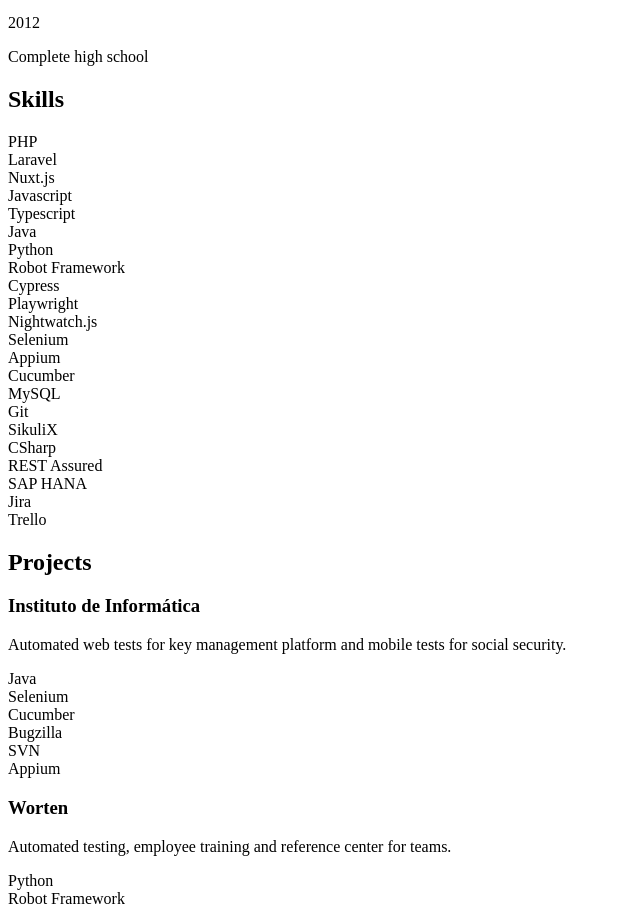
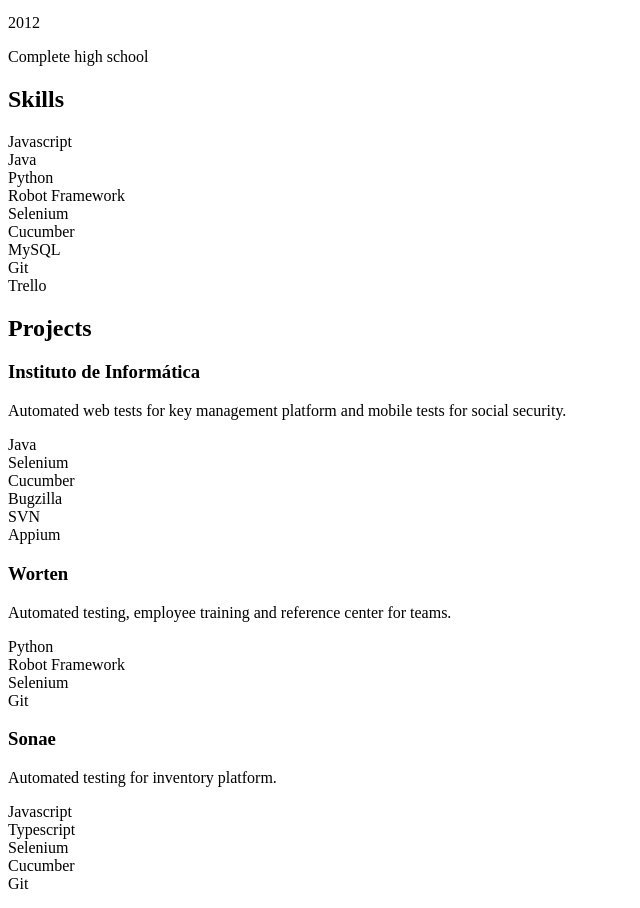
Before and after one commit to jefynhu11/jefynhu11, a Nuxt app: page / in a window 1280 px wide. Shown: the part 1280-2188 px from the top of the page, without its empty margins (0-640 px from the left). Built offline with nearby package versions, Linux system fonts and the light colour scheme.

Commit message:
Update Skills.vue

```diff
--- a/components/Skills.vue
+++ b/components/Skills.vue
@@ -2,27 +2,14 @@
     <section class="flex flex-col gap-y-3">
         <h2 class="text-2xl font-bold">Skills</h2>
         <div class="flex flex-wrap gap-1">
-            <div class="bg-gray-800 px-2 py-0.5 border rounded-md text-white text-xs font-semibold font-mono">PHP</div>
-            <div class="bg-gray-800 px-2 py-0.5 border rounded-md text-white text-xs font-semibold font-mono">Laravel</div>
-            <div class="bg-gray-800 px-2 py-0.5 border rounded-md text-white text-xs font-semibold font-mono">Nuxt.js</div>
             <div class="bg-gray-800 px-2 py-0.5 border rounded-md text-white text-xs font-semibold font-mono">Javascript</div>
-            <div class="bg-gray-800 px-2 py-0.5 border rounded-md text-white text-xs font-semibold font-mono">Typescript</div>
             <div class="bg-gray-800 px-2 py-0.5 border rounded-md text-white text-xs font-semibold font-mono">Java</div>
             <div class="bg-gray-800 px-2 py-0.5 border rounded-md text-white text-xs font-semibold font-mono">Python</div>
             <div class="bg-gray-800 px-2 py-0.5 border rounded-md text-white text-xs font-semibold font-mono">Robot Framework</div>
-            <div class="bg-gray-800 px-2 py-0.5 border rounded-md text-white text-xs font-semibold font-mono">Cypress</div>
-            <div class="bg-gray-800 px-2 py-0.5 border rounded-md text-white text-xs font-semibold font-mono">Playwright</div>
-            <div class="bg-gray-800 px-2 py-0.5 border rounded-md text-white text-xs font-semibold font-mono">Nightwatch.js</div>
             <div class="bg-gray-800 px-2 py-0.5 border rounded-md text-white text-xs font-semibold font-mono">Selenium</div>
-            <div class="bg-gray-800 px-2 py-0.5 border rounded-md text-white text-xs font-semibold font-mono">Appium</div>
             <div class="bg-gray-800 px-2 py-0.5 border rounded-md text-white text-xs font-semibold font-mono">Cucumber</div>
             <div class="bg-gray-800 px-2 py-0.5 border rounded-md text-white text-xs font-semibold font-mono">MySQL</div>
             <div class="bg-gray-800 px-2 py-0.5 border rounded-md text-white text-xs font-semibold font-mono">Git</div>
-            <div class="bg-gray-800 px-2 py-0.5 border rounded-md text-white text-xs font-semibold font-mono">SikuliX</div>
-            <div class="bg-gray-800 px-2 py-0.5 border rounded-md text-white text-xs font-semibold font-mono">CSharp</div>
-            <div class="bg-gray-800 px-2 py-0.5 border rounded-md text-white text-xs font-semibold font-mono">REST Assured</div>
-            <div class="bg-gray-800 px-2 py-0.5 border rounded-md text-white text-xs font-semibold font-mono">SAP HANA</div>
-            <div class="bg-gray-800 px-2 py-0.5 border rounded-md text-white text-xs font-semibold font-mono">Jira</div>
             <div class="bg-gray-800 px-2 py-0.5 border rounded-md text-white text-xs font-semibold font-mono">Trello</div>
         </div>
     </section>
```
